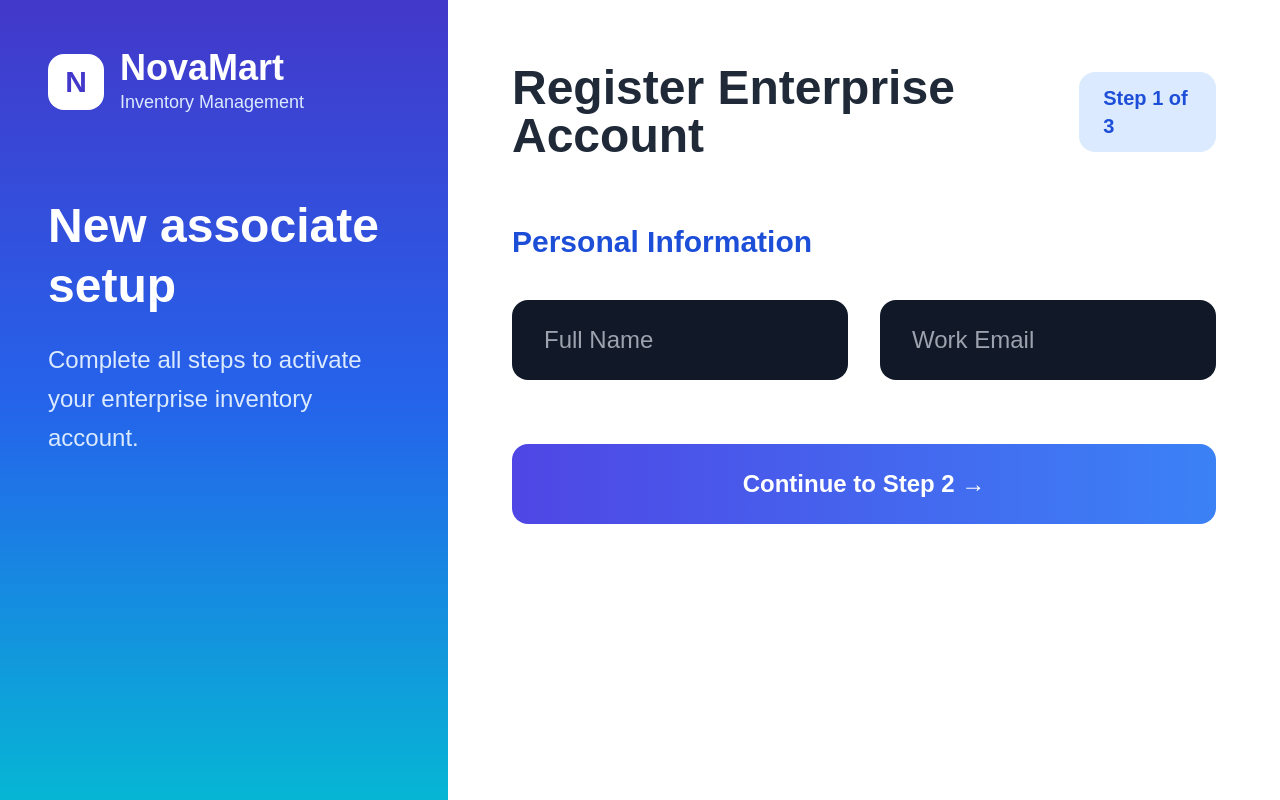
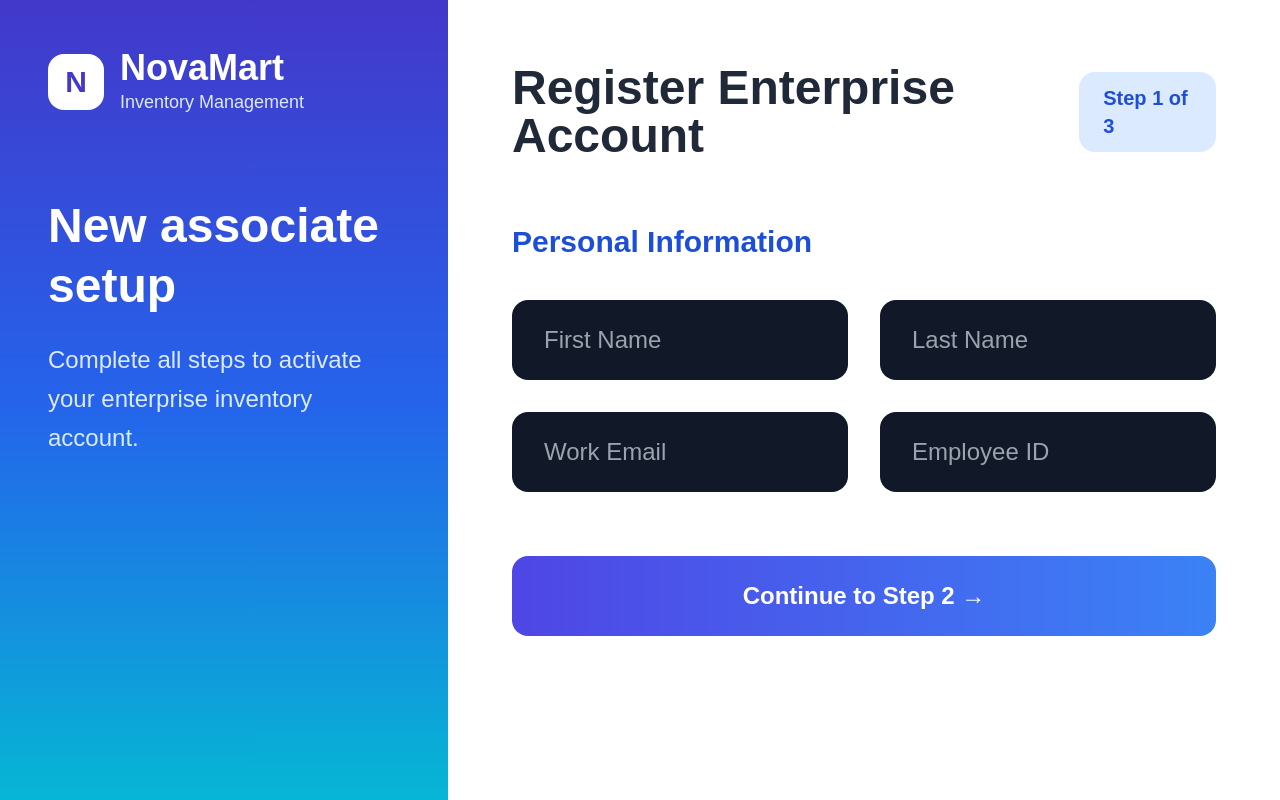
Before and after one commit to Bhavya-2005/Smart-Warehouse-Management-System, a React (Create React App) app in the folder frontend/: page /register in a window 1280 px wide. Built offline with nearby package versions, Linux system fonts and the light colour scheme.

Commit message:
Fixed frontend API URLs

```diff
--- a/frontend/src/pages/Login.js
+++ b/frontend/src/pages/Login.js
@@ -23,7 +23,6 @@ function Login() {
       alert("Please enter email and password");
 
       return;
-
     }
 
     try {
--- a/frontend/src/pages/Register.js
+++ b/frontend/src/pages/Register.js
@@ -26,17 +26,11 @@ function Register() {
 
   const handleRegister = async () => {
 
-    if (
-      !formData.full_name ||
-      !formData.email ||
-      !formData.password ||
-      !formData.role
-    ) {
+    if (!formData.password) {
 
-      alert("Please fill all fields");
+      alert("Password is required");
 
       return;
-
     }
 
     try {
@@ -139,7 +133,13 @@ function Register() {
                 name="full_name"
                 value={formData.full_name}
                 onChange={handleChange}
-                placeholder="Full Name"
+                placeholder="First Name"
+                className="h-20 rounded-2xl bg-gray-900 text-white px-8 text-2xl"
+              />
+
+              <input
+                type="text"
+                placeholder="Last Name"
                 className="h-20 rounded-2xl bg-gray-900 text-white px-8 text-2xl"
               />
 
@@ -149,6 +149,12 @@ function Register() {
                 value={formData.email}
                 onChange={handleChange}
                 placeholder="Work Email"
+                className="h-20 rounded-2xl bg-gray-900 text-white px-8 text-2xl"
+              />
+
+              <input
+                type="text"
+                placeholder="Employee ID"
                 className="h-20 rounded-2xl bg-gray-900 text-white px-8 text-2xl"
               />
 
@@ -165,7 +171,6 @@ function Register() {
                   alert("Please fill all required fields");
 
                   return;
-
                 }
 
                 setStep(2);
@@ -191,7 +196,7 @@ function Register() {
               Role & Assignment
             </h2>
 
-            <div className="grid grid-cols-1 gap-8 mt-10">
+            <div className="grid grid-cols-3 gap-8 mt-10">
 
               <select
                 name="role"
@@ -216,6 +221,20 @@ function Register() {
 
               </select>
 
+              <input
+                type="text"
+                placeholder="Warehouse ID"
+                className="h-20 rounded-2xl bg-gray-900 text-white px-8 text-2xl"
+              />
+
+              <select className="h-20 rounded-2xl bg-gray-900 text-white px-6 text-xl">
+
+                <option>Inventory</option>
+                <option>Supply Chain</option>
+                <option>Operations</option>
+
+              </select>
+
             </div>
 
             <div className="flex gap-6 mt-16">
@@ -237,7 +256,6 @@ function Register() {
                     alert("Please select role");
 
                     return;
-
                   }
 
                   setStep(3);
@@ -265,7 +283,7 @@ function Register() {
               Security Setup
             </h2>
 
-            <div className="grid grid-cols-1 gap-8 mt-10">
+            <div className="grid grid-cols-2 gap-8 mt-10">
 
               <input
                 type="password"
@@ -273,6 +291,12 @@ function Register() {
                 value={formData.password}
                 onChange={handleChange}
                 placeholder="Create Password"
+                className="h-20 rounded-2xl bg-gray-900 text-white px-8 text-2xl"
+              />
+
+              <input
+                type="password"
+                placeholder="Confirm Password"
                 className="h-20 rounded-2xl bg-gray-900 text-white px-8 text-2xl"
               />
 
```
